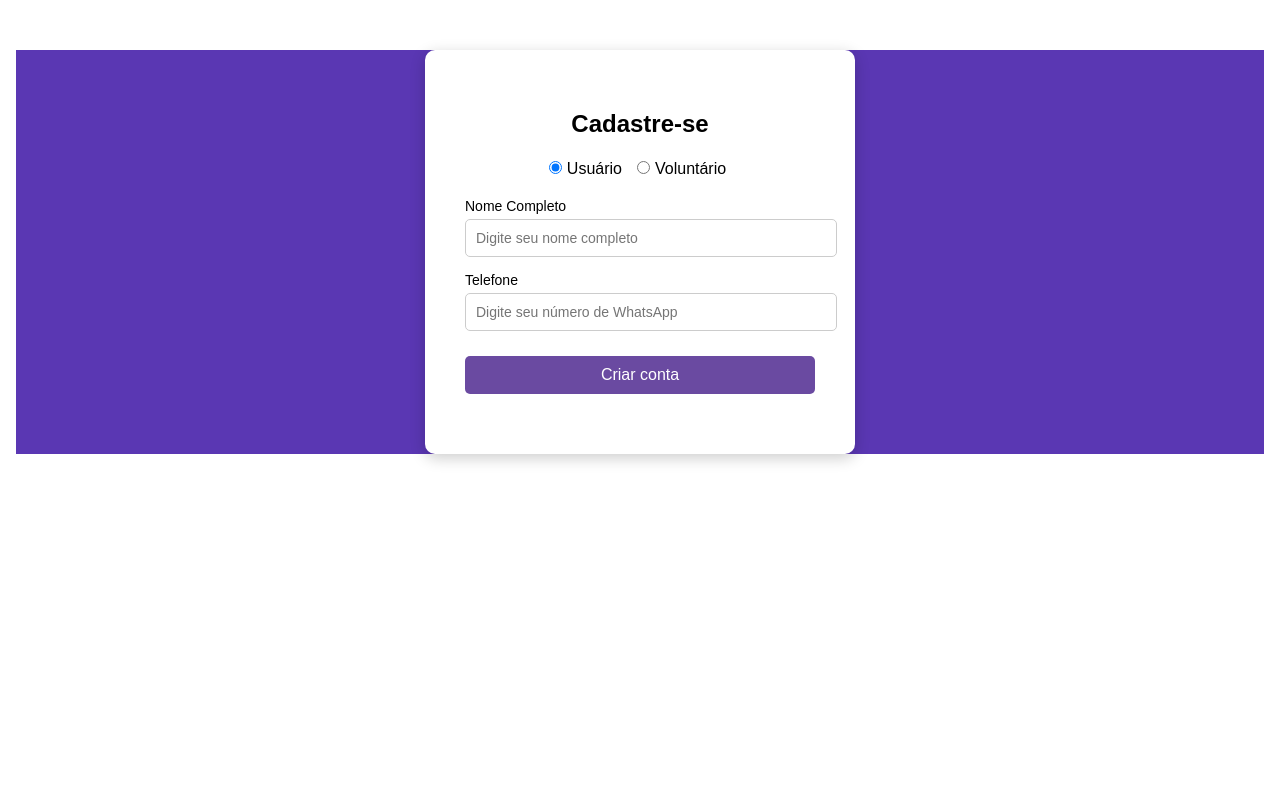
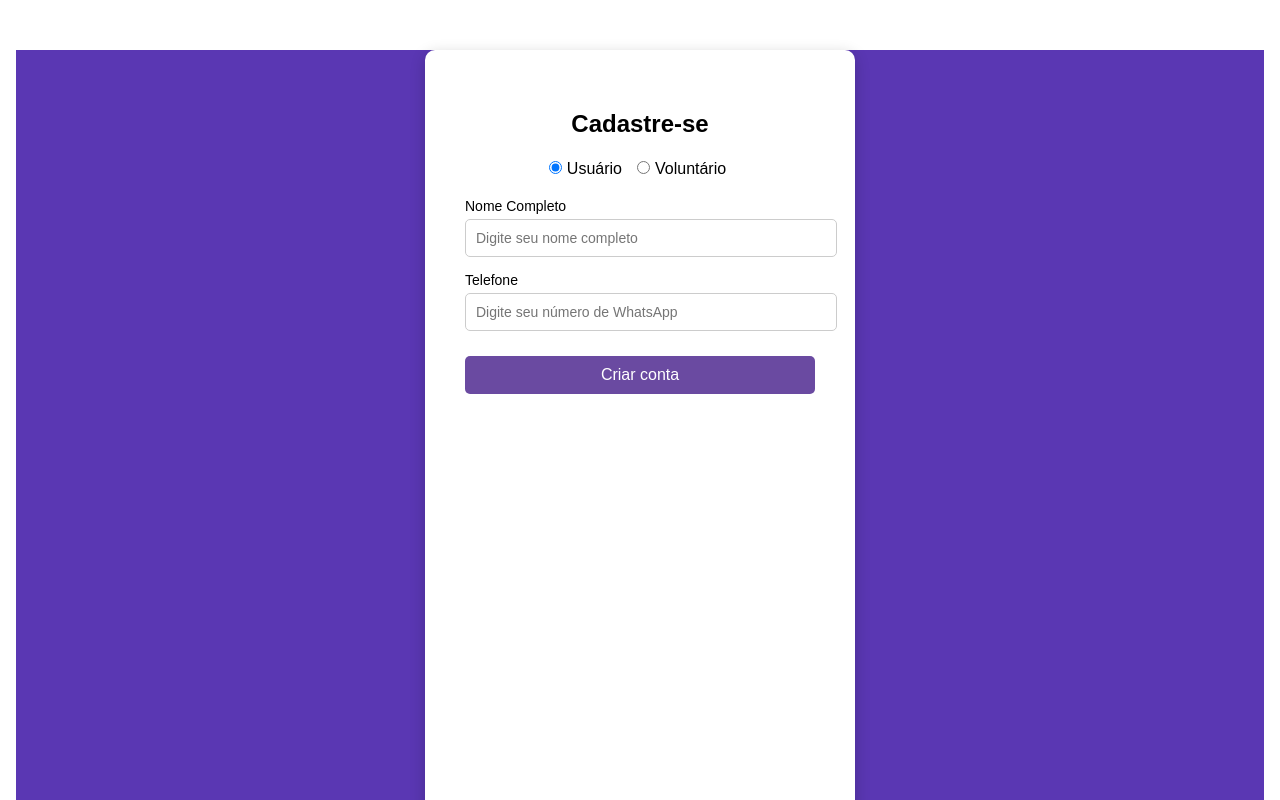
Before and after one commit to Anafcamargo/ProjetoIntegrador, a React (Create React App) app: page /Login/Cadastro in a window 1280 px wide. Shown: the top 800 px of the page. Built offline with nearby package versions, Linux system fonts and the light colour scheme.

Commit message:
background

```diff
--- a/src/estilo/estilo.css
+++ b/src/estilo/estilo.css
@@ -332,6 +332,8 @@ justify-content: center;
 .bodyCadastro{
     background-color: #5a37b3;
     inherits: 100%;
+    /* height: 100%;
+    width: 100%; */
 
 }
 
@@ -344,6 +346,7 @@ justify-content: center;
     color: black;
     font-family: 'Arial', sans-serif;
     box-shadow: 0px 4px 15px rgba(0, 0, 0, 0.2);
+    height: 100vh;
   }
 
   .title {
@@ -370,6 +373,7 @@ justify-content: center;
   .formContainer {
     margin-bottom: 20px;
   }
+
 
   .formGroup {
     margin-bottom: 15px;
```
